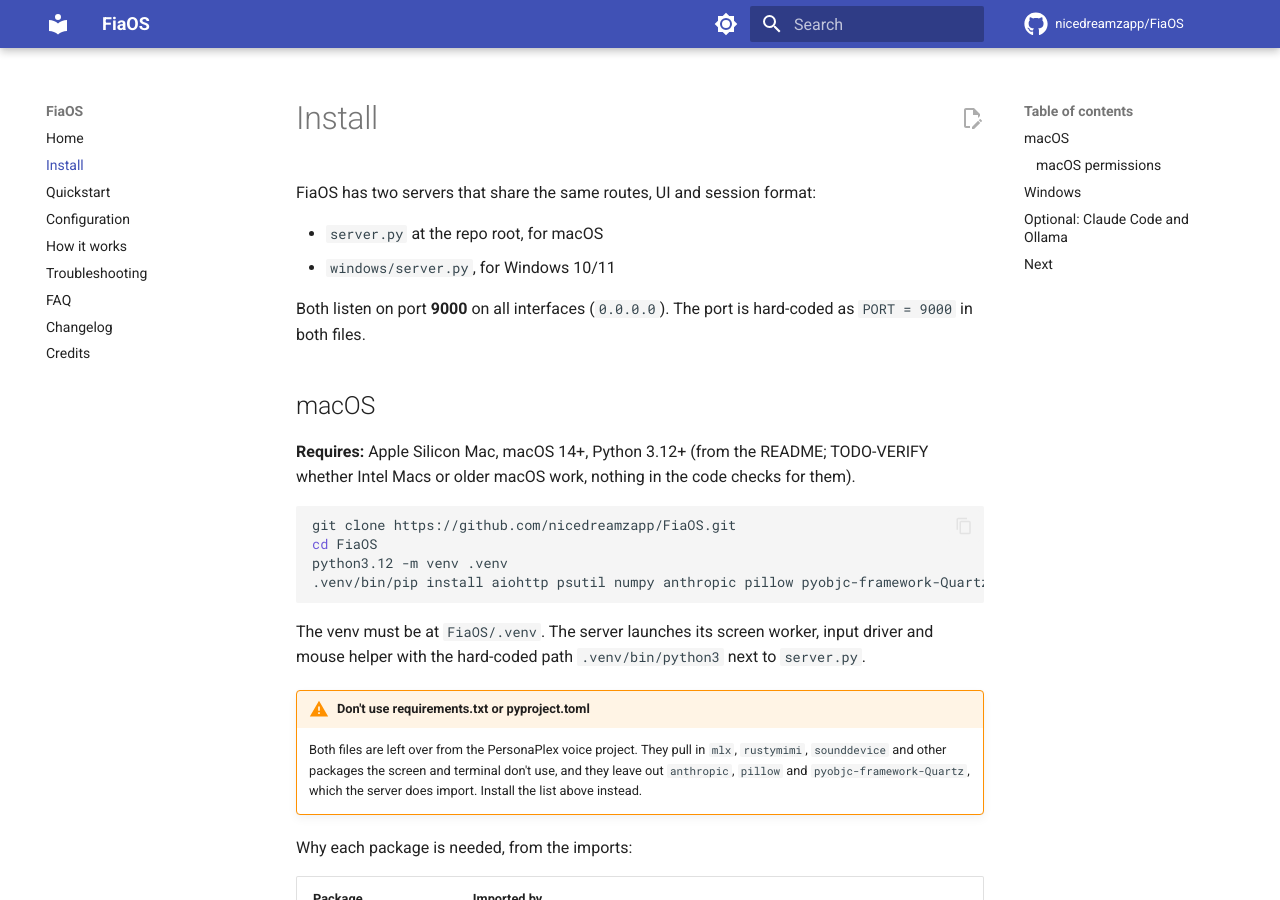
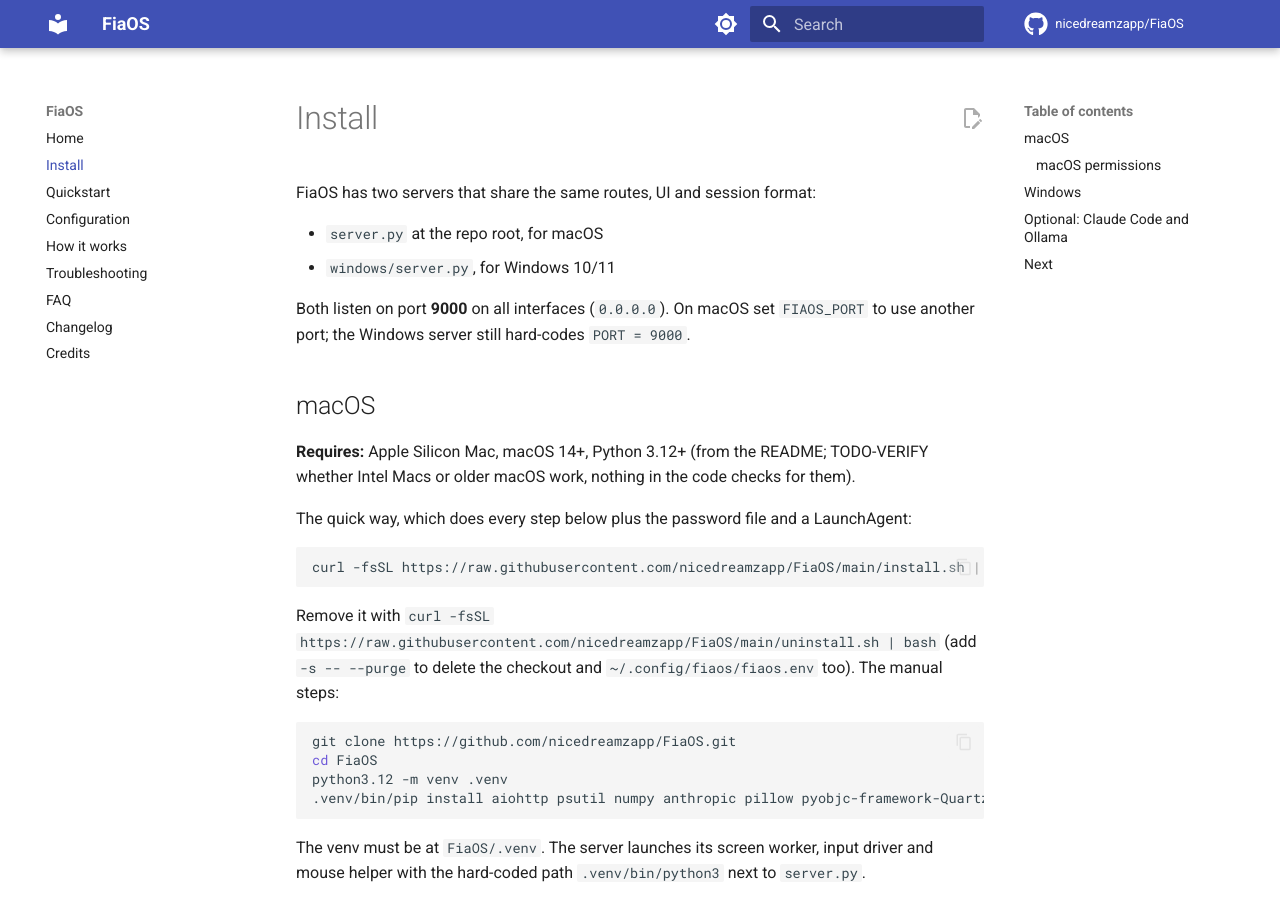
Before and after one commit to nicedreamzapp/FiaOS, an MkDocs documentation site: the page built from docs/install.md, in a window 1280 px wide and 900 px high. Built offline with MkDocs 1.6.1 and Material for MkDocs 9.7.7, drawn with Linux system fonts in a browser that asks for light colours; comment, search, counter and statistics services are not loaded.

Commit message:
Add one-line macOS installer and uninstaller; make the port configurable with FIAOS_PORT

````diff
--- a/docs/install.md
+++ b/docs/install.md
@@ -10,11 +10,19 @@
 - `server.py` at the repo root, for macOS
 - `windows/server.py`, for Windows 10/11
 
-Both listen on port **9000** on all interfaces (`0.0.0.0`). The port is hard-coded as `PORT = 9000` in both files.
+Both listen on port **9000** on all interfaces (`0.0.0.0`). On macOS set `FIAOS_PORT` to use another port; the Windows server still hard-codes `PORT = 9000`.
 
 ## macOS
 
 **Requires:** Apple Silicon Mac, macOS 14+, Python 3.12+ (from the README; TODO-VERIFY whether Intel Macs or older macOS work, nothing in the code checks for them).
+
+The quick way, which does every step below plus the password file and a LaunchAgent:
+
+```bash
+curl -fsSL https://raw.githubusercontent.com/nicedreamzapp/FiaOS/main/install.sh | bash
+```
+
+Remove it with `curl -fsSL https://raw.githubusercontent.com/nicedreamzapp/FiaOS/main/uninstall.sh | bash` (add `-s -- --purge` to delete the checkout and `~/.config/fiaos/fiaos.env` too). The manual steps:
 
 ```bash
 git clone https://github.com/nicedreamzapp/FiaOS.git
--- a/server.py
+++ b/server.py
@@ -27,7 +27,7 @@
 import screencast
 
 # --- Config ---
-PORT = 9000
+PORT = int(os.environ.get("FIAOS_PORT", "9000"))
 FIAOS_DIR = Path(__file__).parent
 STATIC_DIR = FIAOS_DIR / "static"
 MACHINE_KEY = os.environ.get("FIAOS_MACHINE", "mini")  # mini | m5 | pc
````
Also changed, not shown: README.md (+9 -1 lines), docs/configuration.md (+1 -0 lines), docs/faq.md (+1 -1 lines), docs/troubleshooting.md (+1 -1 lines), 5 other files.
